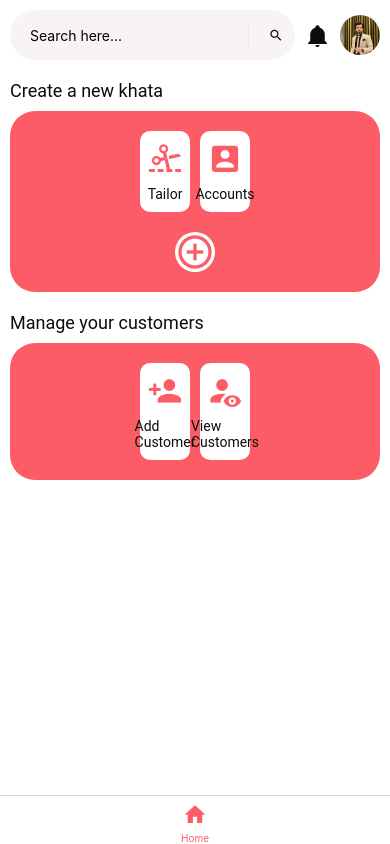
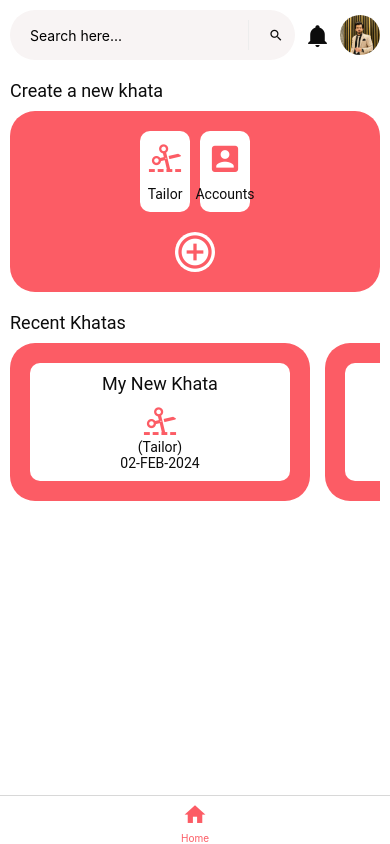
Before and after one commit to MuhammadUmar740/one-khata, a React Native app: screen /AppNavigation in a window 390 px wide. Built offline with nearby package versions, Linux system fonts and the light colour scheme.

Commit message:
feat: added recent khatas to home screen

```diff
--- /dev/null
+++ b/app/components/KhataBook.js
@@ -0,0 +1,55 @@
+import React from "react";
+import { View, StyleSheet } from "react-native";
+import { MaterialCommunityIcons } from "@expo/vector-icons";
+
+import colors from "../config/colors";
+import Text from "../components/Text";
+
+function KhataBook({ created_at, icon, title, type, style }) {
+  return (
+    <View style={[styles.khataBookContainer, style]}>
+      <View style={styles.KhataBookInner}>
+        <Text>{title}</Text>
+        <View
+          style={{
+            alignItems: "center",
+            justifyContent: "center",
+          }}
+        >
+          <MaterialCommunityIcons
+            name={icon}
+            size={35}
+            color={colors.primary}
+          />
+          <Text style={styles.khataBookText}>({type})</Text>
+          <Text style={styles.khataBookText}>{created_at}</Text>
+        </View>
+      </View>
+    </View>
+  );
+}
+
+const styles = StyleSheet.create({
+  khataBookText: {
+    fontSize: 14,
+  },
+  KhataBookInner: {
+    alignItems: "center",
+    borderRadius: 10,
+    backgroundColor: colors.white,
+    width: "100%",
+    gap: 10,
+    justifyContent: "center",
+    padding: 10,
+  },
+  khataBookContainer: {
+    alignItems: "center",
+    backgroundColor: colors.primary,
+    borderRadius: 25,
+    gap: 20,
+    padding: 20,
+    width: 300,
+  },
+});
+
+export default KhataBook;
--- a/app/screens/Home.js
+++ b/app/screens/Home.js
@@ -1,5 +1,5 @@
 import React from "react";
-import { View, StyleSheet, Image } from "react-native";
+import { View, StyleSheet, Image, ScrollView } from "react-native";
 import { MaterialCommunityIcons } from "@expo/vector-icons";
 
 import colors from "../config/colors";
@@ -7,6 +7,7 @@ import Screen from "../components/Screen";
 import Form from "../components/form/Form";
 import Text from "../components/Text";
 import TextField from "../components/form/TextField";
+import KhataBook from "../components/KhataBook";
 
 function Home(props) {
   return (
@@ -71,27 +72,29 @@ function Home(props) {
         </View>
       </View>
       <View>
-        <Text style={styles.createKhataText}>Manage your customers</Text>
-        <View style={styles.selectKhataOuter}>
-          <View style={styles.allKhataTypesOuter}>
-            <View style={styles.khataTypeOuter}>
-              <MaterialCommunityIcons
-                name="account-plus"
-                size={35}
-                color={colors.primary}
-              />
-              <Text style={styles.khataTypeText}>Add Customer</Text>
-            </View>
-            <View style={styles.khataTypeOuter}>
-              <MaterialCommunityIcons
-                name="account-eye"
-                size={35}
-                color={colors.primary}
-              />
-              <Text style={styles.khataTypeText}>View Customers</Text>
-            </View>
+        <Text style={styles.createKhataText}>Recent Khatas</Text>
+        <ScrollView horizontal>
+          <View style={styles.recentKhatas}>
+            <KhataBook
+              title={"My New Khata"}
+              type={"Tailor"}
+              created_at={"02-FEB-2024"}
+              icon={"scissors-cutting"}
+            />
+            <KhataBook
+              title={"Account Management"}
+              type={"Saloon"}
+              created_at={"20-FEB-2024"}
+              icon={"scissors-cutting"}
+            />
+            <KhataBook
+              title={"Khata 2024"}
+              type={"Accounts"}
+              created_at={"12-JAN-2024"}
+              icon={"account-box"}
+            />
           </View>
-        </View>
+        </ScrollView>
       </View>
     </Screen>
   );
@@ -126,6 +129,10 @@ const styles = StyleSheet.create({
     padding: 10,
     width: 50,
   },
+  recentKhatas: {
+    gap: 15,
+    flexDirection: "row",
+  },
   selectKhataOuter: {
     alignItems: "center",
     backgroundColor: colors.primary,
```
